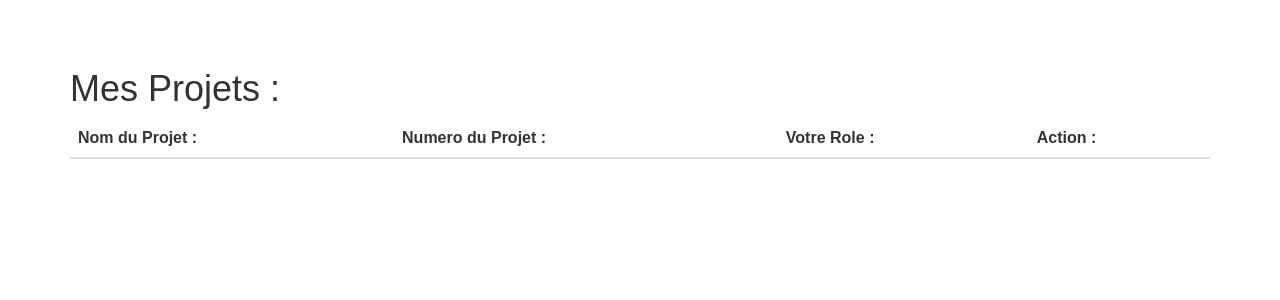
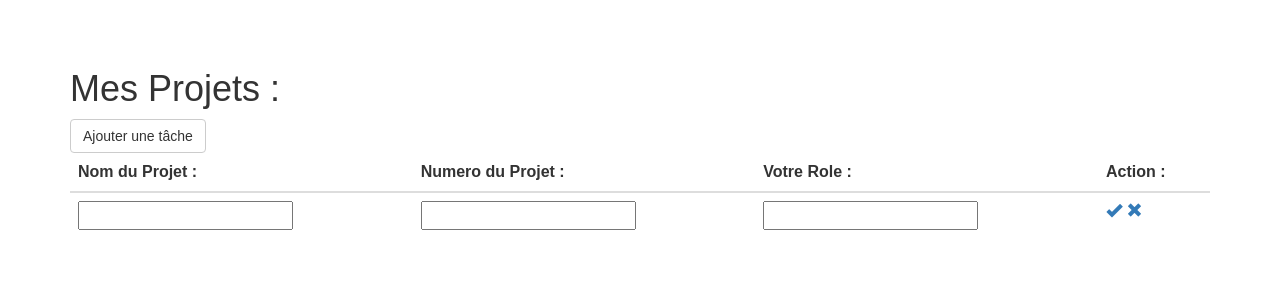
Before and after one commit to gabrielgrenier/ProjectLoopV2, a PHP site: the page made by vues/listeProjets.php in a window 1280 px wide. Shown: the part 63-363 px from the top of the page. Run offline with PHP 8.4, Linux system fonts and the light colour scheme; the template is opened without the code that fills it, so the values that code supplies are empty; the visitor is signed in with stand-in values (Sample User, id 1); some libraries are stand-ins or nearby versions.

Commit message:
Debut mise en forme creation projet

```diff
--- a/vues/listeProjets.php
+++ b/vues/listeProjets.php
@@ -16,6 +16,7 @@ include("./vues/menuPasCo.php");
 <br/><br/>
 <div class="container">
     <h1 style="padding-top:2em;">Mes Projets :</h1>
+    <button class="btn btn-default">Ajouter une tâche</button>
     <table class="table table-hover">
         <thead>
             <tr>
@@ -25,6 +26,13 @@ include("./vues/menuPasCo.php");
                 <th>Action :</th>
             </tr>
         </thead>
+        <tr>
+            <td><input type="text"></td>
+            <td><input type="text"></td>
+            <td><input type="text"></td>
+            <td><a title="Confirmer"><span class="glyphicon glyphicon-ok"></span></a>
+                <a title="Annuler"><span class="glyphicon glyphicon-remove"></span></a></td>
+        </tr>
     <?php //Cherche les tâche à faire
         $projetTest = $ProjetDao->findAll();
                 foreach($projetTest as $projet) {
```
